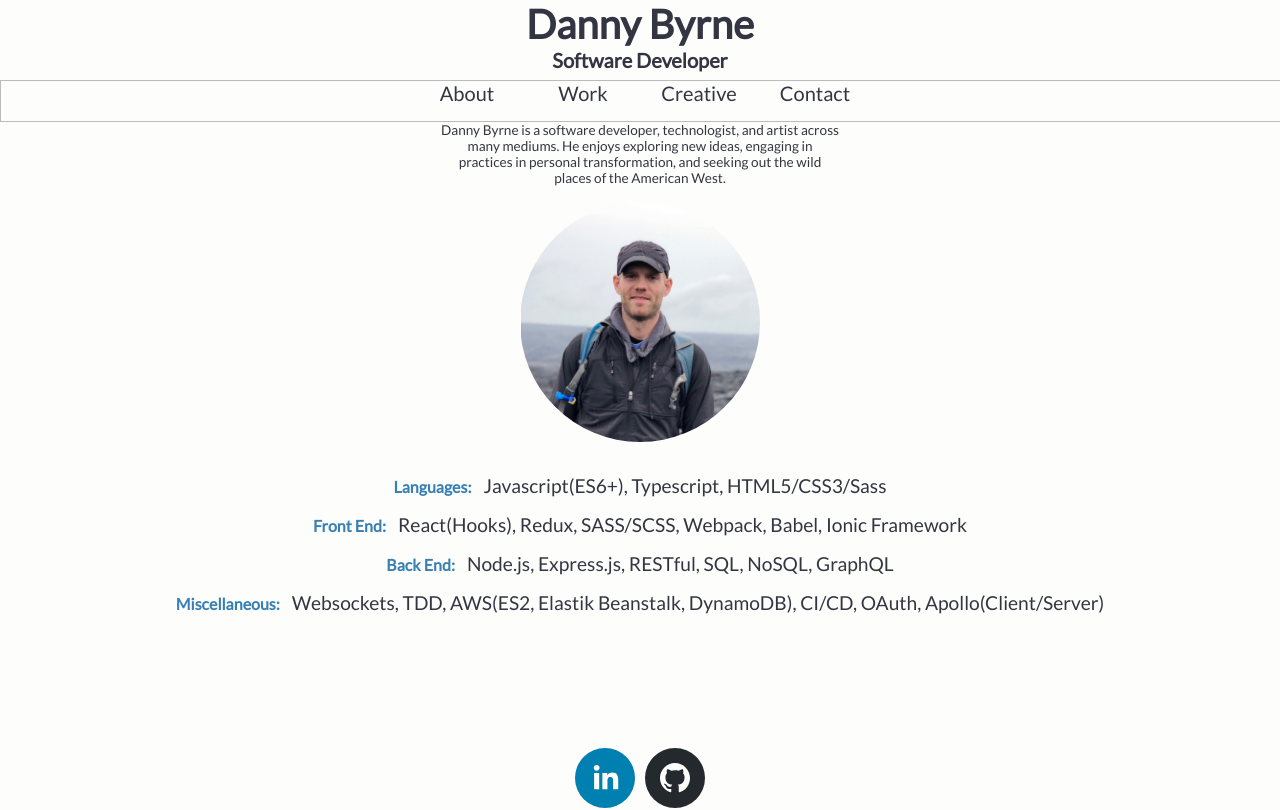
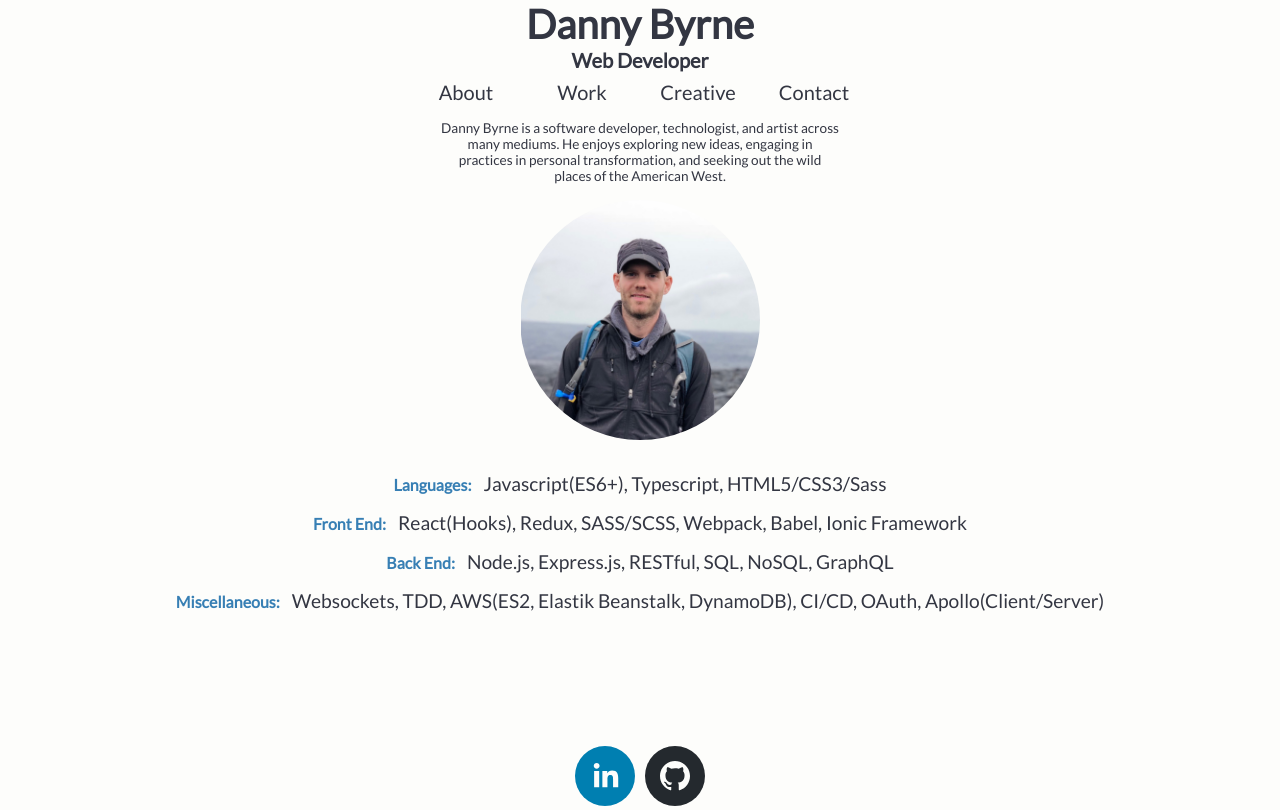
Before and after one commit to danny-byrne/Devsite, a React (Create React App) app: page / in a window 1280 px wide. Built offline with nearby package versions, Linux system fonts and the light colour scheme.

Commit message:
fixed css styling for navigation container

```diff
--- a/src/App.js
+++ b/src/App.js
@@ -32,7 +32,7 @@ export default function App() {
     <div className="App fade-in">
       <div className="Header">
         <h1>Danny Byrne</h1>
-        <h3>Software Developer</h3>
+        <h3>Web Developer</h3>
       </div>
       <div className="NavContainer fade-in">
         <div id="NavButtonContainer">
--- a/src/scss/App.scss
+++ b/src/scss/App.scss
@@ -51,9 +51,6 @@ body {
   margin: auto;
   height: 5vh;
   width: 100%;
-  border-style: solid;
-  border-width: 1px;
-  border-color: rgba(0, 0, 0, 0.261);
 }
 
 #NavButtonContainer {
@@ -207,8 +204,6 @@ img {
     .list {
       display: inline;
       font-size: 1.2rem;
-
-      // background-color: blueviolet;
     }
   }
 }
```
Also changed, not shown: src/App.css (deleted).
